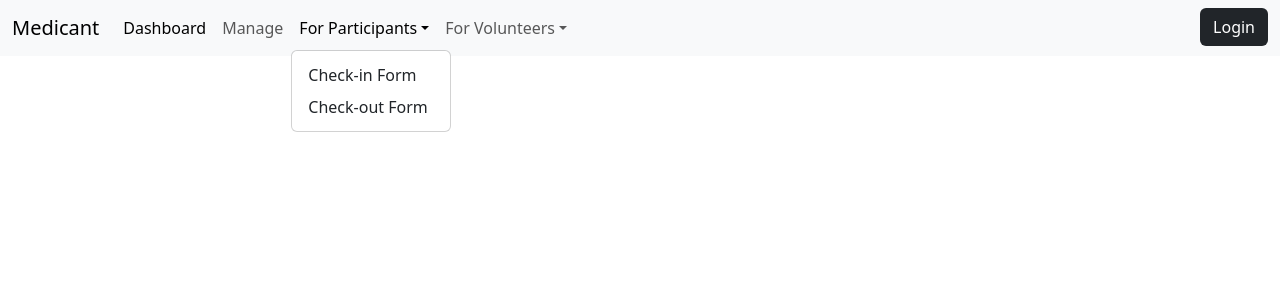
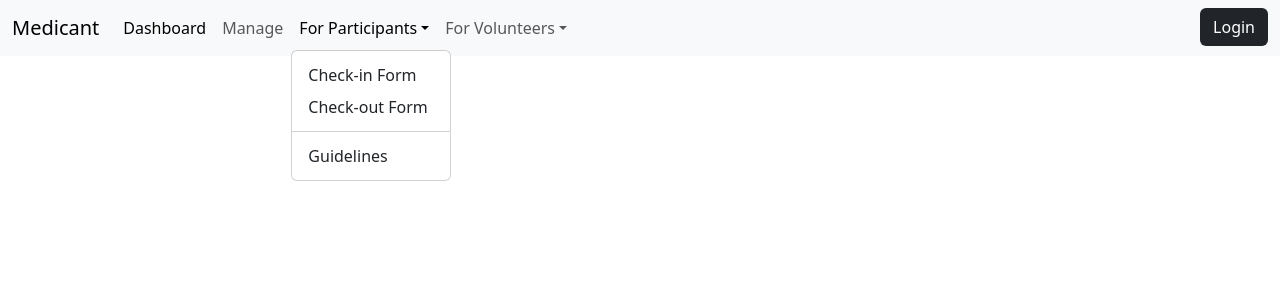
Before and after one commit to nuclyk/medicant-frontend, a SvelteKit app: page / in a window 1280 px wide. Both pictures are taken after a click on the button "For Participants". Shown: the top 300 px of the page. Built offline with nearby package versions, Linux system fonts and the light colour scheme; no server answers.

Commit message:
new links

```diff
--- a/src/routes/Nav.svelte
+++ b/src/routes/Nav.svelte
@@ -65,14 +65,16 @@
                                     >Check-out Form</a
                                 >
                             </li>
-                            <!-- <li> -->
-                            <!--     <hr class="dropdown-divider" /> -->
-                            <!-- </li> -->
-                            <!-- <li> -->
-                            <!--     <a class="dropdown-item" href="#" -->
-                            <!--         >Something else here</a -->
-                            <!--     > -->
-                            <!-- </li> -->
+                            <li>
+                                <hr class="dropdown-divider" />
+                            </li>
+                            <li>
+                                <a
+                                    class="dropdown-item"
+                                    href="https://drive.google.com/file/d/1bkHNBi1SC7h8odB1kxZ4-qnAI83dS0yr/view?usp=drive_link"
+                                    target="_blank">Guidelines</a
+                                >
+                            </li>
                         </ul>
                     </li>
                     <li class="nav-item dropdown">
```
